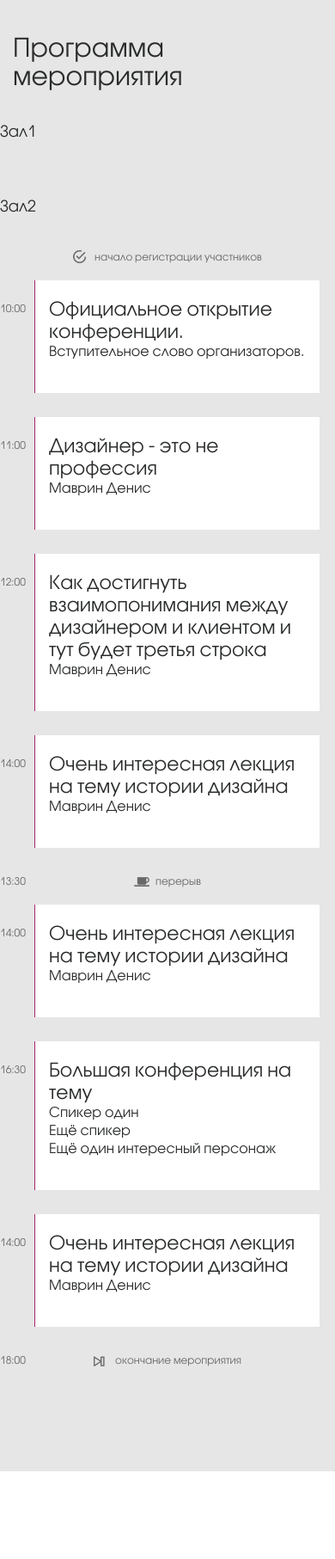
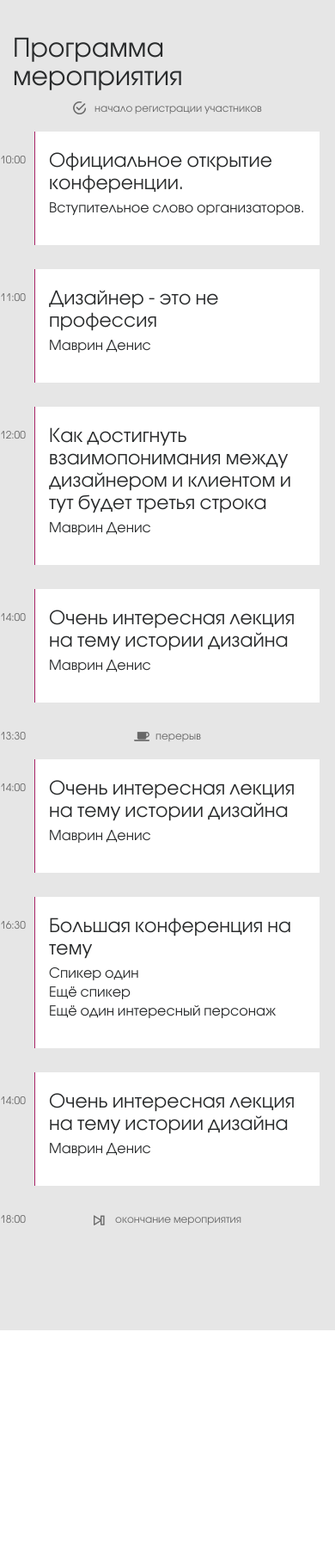
Before and after one commit to varahi/designconf, a plain HTML site: page index.html in a window 390 px wide. Shown: the part 3940-5753 px from the top of the page at 86% size. Drawn offline with nearby package versions, Linux system fonts and the light colour scheme.

Commit message:
css and html bugs fised

```diff
--- a/Styles/media_queries.css
+++ b/Styles/media_queries.css
@@ -21,12 +21,35 @@
 	.circle {
 		margin-bottom: 20px;
 	}
+	.event-block p {
+		line-height: 18px;
+		margin-bottom: 4px;
+	}
 }
 
 /* Small Devices, Tablets */
 @media only screen and (max-width : 768px) {
 	.map-info {
 		padding: 10px;
+	}
+	.partners {
+		width: 200px;
+		margin: 0 auto;
+	}
+	.partners img {
+		margin: 10px 0;
+	}
+}
+/* Extra Small Devices, Phones */
+@media only screen and (max-width : 575px) {
+	h3.hall {
+		display: none;
+	}
+	.map-info {
+/*		width: auto;
+		min-width: 280px;
+		right: 0;*/
+		display: none;
 	}
 }
 
--- a/index.html
+++ b/index.html
@@ -160,10 +160,10 @@
 	<div class="container">
 		<h2>Программа мероприятия</h2>
 		<div class="row">
-			<div class="col-md-6 events">
-				<h3>Зал1</h3>
+			<div class="col-md-6 col-sm-6 events">
+				<h3 class="hall">Зал1</h3>
 			</div>
-			<div class="col-md-6 events"><h3>Зал2</h3></div>
+			<div class="col-md-6 col-sm-6 events"><h3 class="hall">Зал2</h3></div>
 		</div>
 		<div class="row">
 			<div class="col-md-6 events wow fadeInLeft" data-wow-delay="0.2s">
@@ -174,7 +174,7 @@
 		<!-- First columns start -->
 		<div class="row">
 		<!-- Left Col Events -->
-		<div class="col-md-6 events wow fadeInLeft" data-wow-delay="0.2s">
+		<div class="col-md-6 col-sm-6 events wow fadeInLeft" data-wow-delay="0.2s">
 			<div class="event__time">10:00</div>
 			<div class="event-block">
 				<h4>Официальное открытие конференции.</h4>
@@ -195,7 +195,7 @@
 			</div>
 
 		<!-- Right Col Events -->
-		<div class="col-md-6 events even wow fadeInRight" data-wow-delay="0.2s">
+		<div class="col-md-6 col-sm-6 events even wow fadeInRight" data-wow-delay="0.2s">
 
 			<div class="event__time">14:00</div>
 			<div class="event-block">
@@ -208,7 +208,7 @@
 	<!-- First columns end -->
 
 	<div class="row">
-		<div class="col-md-6 events events wow fadeInLeft" data-wow-delay="0.4s">
+		<div class="col-md-6 col-sm-6 events events wow fadeInLeft" data-wow-delay="0.4s">
 			<div class="event__time event__break--time">13:30</div>
 			<p class="event__break event"><span></span>перерыв</p>
 		</div>
@@ -217,7 +217,7 @@
 	<!-- Second columns end -->
 	<div class="row">
 		<!-- Left Col Events -->
-		<div class="col-md-6 events wow fadeInLeft" data-wow-delay="0.4s">
+		<div class="col-md-6 col-sm-6 events wow fadeInLeft" data-wow-delay="0.4s">
 
 			<div class="event__time">14:00</div>
 			<div class="event-block">
@@ -234,7 +234,7 @@
 		</div>
 
 		<!-- Right Col Events -->
-		<div class="col-md-6 events even wow fadeInRight" data-wow-delay="0.4s">
+		<div class="col-md-6 col-sm-6 events even wow fadeInRight" data-wow-delay="0.4s">
 
 			<div class="event__time">14:00</div>
 			<div class="event-block">
@@ -247,7 +247,7 @@
 	<!-- Second columns end -->
 
 	<div class="row">
-		<div class="col-md-6 events wow fadeInLeft" data-wow-delay="0.6s">
+		<div class="col-md-6 col-sm-6 events wow fadeInLeft" data-wow-delay="0.6s">
 			<div class="event__time event__break--time">18:00</div>
 			<p class="event__end event"><span></span>окончание мероприятия</p>
 		</div>
@@ -321,8 +321,8 @@
 				<p>Территория бывшей фабрики «Красный Октябрь» напротив Храма Христа Спасителя на Берсеневской набережной Москвы-реки.</p>
 				<p>От метро Кропоткинская 10 мин через пешеходный каменный мост от Храма Христа Спасителя.</p>
 			</div>
-			<div class="col-md-6 col-sm-6 map">
-			</div>
+			<!-- <div class="col-md-6 col-sm-6 map">
+			</div> -->
 		</div>
 	</div>
 
```
